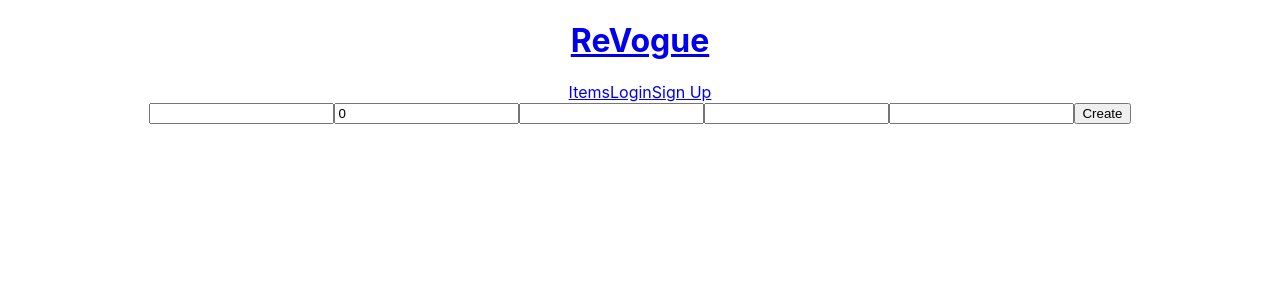
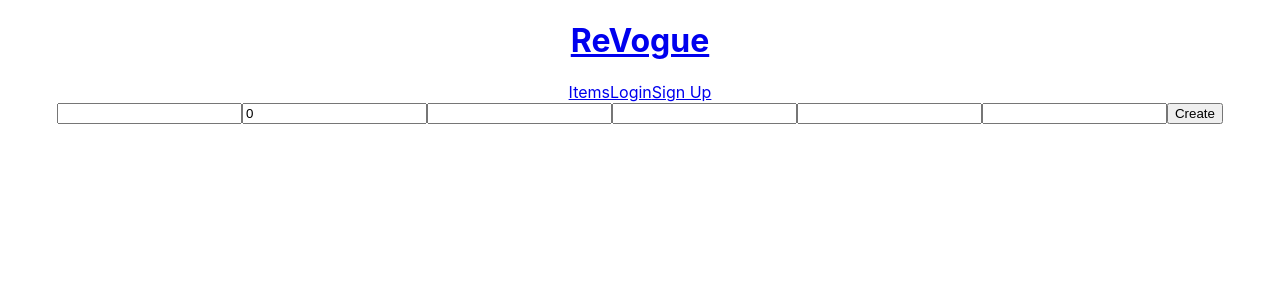
Before and after one commit to yexeniaf/ReVogue, a React (Create React App) app in the folder client/: page /items/create in a window 1280 px wide. Shown: the top 300 px of the page. Built offline with nearby package versions, Linux system fonts and the light colour scheme; no server answers.

Commit message:
got create item to work

```diff
--- a/client/src/App.js
+++ b/client/src/App.js
@@ -32,6 +32,7 @@ useEffect (() => {
         <Route path="/items/*" element= {<ItemsContainer setCurrentUser={setCurrentUser}/>} />
         <Route path="/login" element= {<Login setCurrentUser={setCurrentUser}/>} />
         <Route path="/signup" element= {<Signup setCurrentUser={setCurrentUser} />} />
+
       </Routes>
     </div>
   );
--- a/client/src/components/CreateItem.jsx
+++ b/client/src/components/CreateItem.jsx
@@ -5,9 +5,10 @@ export default function CreateItem(props) {
   const [title, setTitle] = useState('')
   const [price, setPrice] = useState(0)
   const [size, setSize] = useState('')
-  const [condition, setCondiiton] = useState('')
+  const [condition, setConditon] = useState('')
   const [category, setCategory] = useState('')
   const [image_url, setImage_url] = useState('')
+
   return (
     <form onSubmit={(e) => {
       e.preventDefault()
@@ -15,6 +16,7 @@ export default function CreateItem(props) {
         title,
         price,
         size,
+        condition,
         category,
         image_url
       }
@@ -37,6 +39,11 @@ export default function CreateItem(props) {
       />
       <input
         type='text'
+        onChange={(e) => setConditon(e.target.value)}
+        value={condition}
+      />
+      <input
+        type='text'
         onChange={(e) => setCategory(e.target.value)}
         value={category}
       />
--- a/client/src/components/ItemEdit.jsx
+++ b/client/src/components/ItemEdit.jsx
@@ -1,7 +1,74 @@
-import React from 'react'
+import { useState, useEffect } from 'react';
+import {useParams} from 'react-router-dom';
 
-export default function ItemEdit() {
+export default function ItemEdit(props) {
+  const [title, setTitle] = useState('')
+  const [price, setPrice] = useState(0)
+  const [size, setSize] = useState('')
+  const [condition, setConditon] = useState('')
+  const [category, setCategory] = useState('')
+  const [image_url, setImage_url] = useState('')
+
+  const {id} = useParams()
+
+  useEffect(() => {
+    const foundProduct = props.products.find(product => {
+      return product.id === parseInt(id)
+    })
+    if (foundProduct) {
+      setTitle(foundProduct.title)
+      setPrice(foundProduct.price)
+      setSize(foundProduct.size)
+      setConditon(foundProduct.condition)
+      setCategory(foundProduct.category)
+      setImage_url(foundProduct.image_url)
+    }
+  }, [id, props.products ])
+
   return (
-    <div>ItemEdit</div>
+    <form onSubmit={(e) => {
+      e.preventDefault()
+      const product = {
+        title,
+        price,
+        size,
+        condition,
+        category,
+        image_url
+      }
+      props.handleCreate(product)
+    }}>
+      <input
+        type='text'
+        onChange={(e) => setTitle(e.target.value)}
+        value={title}
+      />
+      <input
+        type='number'
+        onChange={(e) => setPrice(e.target.valueAsNumber)}
+        value={price}
+      />
+      <input
+        type='text'
+        onChange={(e) => setSize(e.target.value)}
+        value={size}
+      />
+      <input
+        type='text'
+        onChange={(e) => setConditon(e.target.value)}
+        value={condition}
+      />
+      <input
+        type='text'
+        onChange={(e) => setCategory(e.target.value)}
+        value={category}
+      />
+      <input
+        type='text'
+        onChange={(e) => setImage_url(e.target.value)}
+        value={image_url}
+      />
+      <button>Create</button>
+    </form>
   )
 }
--- a/client/src/components/Navbar.jsx
+++ b/client/src/components/Navbar.jsx
@@ -8,6 +8,7 @@ export default function Navbar(props) {
       <Link to='/items'>Items</Link>
       {props.currentUser ?
         <>
+          <Link to='/items/create'>New Item</Link>
           <h3>Welcome, {props.currentUser.username}!</h3>
           <button onClick={props.logout}>Log Out</button>
         </>
```
